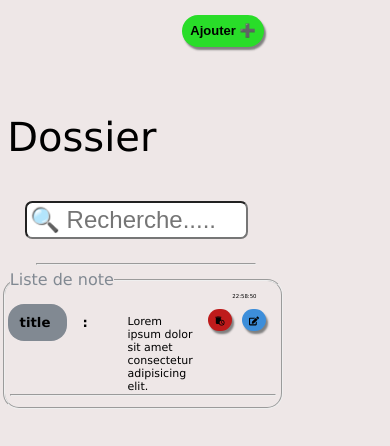
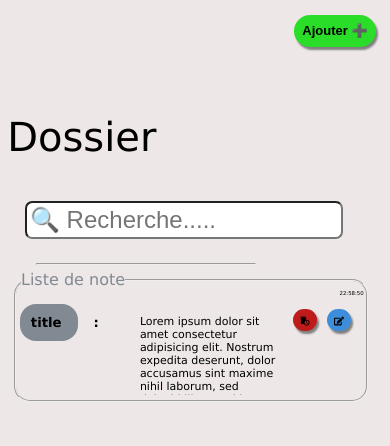
Before and after one commit to Abombidus/noteApp, a React (Vite) app: page / in a window 390 px wide. Shown: the top 446 px of the page. Built offline with nearby package versions, Linux system fonts and the light colour scheme.

Commit message:
commit=6

```diff
--- a/package.json
+++ b/package.json
@@ -4,7 +4,7 @@
   "version": "0.0.0",
   "type": "module",
   "scripts": {
-    "dev": "vite",
+    "dev": "vite --host",
     "build": "tsc -b && vite build",
     "lint": "eslint .",
     "preview": "vite preview"
--- a/src/App.tsx
+++ b/src/App.tsx
@@ -7,7 +7,7 @@ function App() {
   return (
     <>
       <Routes>
-        <Route path="/new Note" element={<NewNote />} />
+        <Route path="/newNote" element={<NewNote />} />
         <Route path="/" element={<Home />} />
       </Routes>
     </>
--- a/src/components/home/Home.tsx
+++ b/src/components/home/Home.tsx
@@ -16,7 +16,7 @@ function Home() {
       <button
         id="btnAdd"
         onClick={() => {
-          navigate("/new Note");
+          navigate("/newNote");
         }}
       >
         Ajouter ➕
@@ -64,7 +64,7 @@ function Home() {
                   </button>
                 </div>
               </div>
-              <hr className="diff" />
+              {/* <hr className="diff" /> */}
             </fieldset>
           </div>
         </div>
--- a/src/components/home/home.css
+++ b/src/components/home/home.css
@@ -66,7 +66,7 @@ h5::after {
   position: relative;
   top: 0.7rem;
 }
-/* BOutons  */
+/* Boutons  */
 #editTaskBtn {
   background: var(--color-blue);
 }
@@ -79,7 +79,7 @@ h5::after {
   background: var(--color-active1);
 }
 #editTaskBtn :active {
-  background: var(--color-active3);
+  background: var(--color-active2);
 }
 
 .timeDiv {
@@ -107,7 +107,7 @@ h5::after {
   }
   #btnAdd {
     position: relative;
-    right: 5.5rem;
+    left: 1.5rem;
     width: auto;
     height: auto;
     font-size: 13px;
@@ -122,7 +122,7 @@ h5::after {
     bottom: 1rem;
   }
   .searchBar {
-    width: 70%;
+    width: 100%;
     position: relative;
     top: 2.6rem;
   }
@@ -132,10 +132,10 @@ h5::after {
     width: 68%;
   }
   fieldset {
-    width: auto;
+    width: 167%;
     height: auto;
     position: relative;
-    right: 2.7rem;
+    right: 2rem;
     /* padding-right: -10p; */
   }
   legend {
@@ -172,9 +172,9 @@ h5::after {
   }
   .timeDiv {
     position: relative;
-    left: 2rem;
+    left: 8rem;
     width: 90%;
-    top: 0.5rem;
+    top: 0.3rem;
     font-size: 7px;
   }
   .time {
--- a/src/components/newNote/NewNote.tsx
+++ b/src/components/newNote/NewNote.tsx
@@ -8,11 +8,9 @@ import { useNavigate } from "react-router-dom";
 const NewNote = () => {
   const navigate = useNavigate();
   const [active, setActive] = useState(false);
+  // const [task, setTask] = useState([]);
+  // const [newTask, setNewTask] = useState("");
 
-  function texte(value) {
-    const champ = document.querySelector("textArea");
-    console.log(champ.value);
-  }
   return (
     <>
       <div className="one">
--- a/src/components/newNote/newNote.css
+++ b/src/components/newNote/newNote.css
@@ -102,8 +102,9 @@
     top: 7rem;
   }
   .textArea::placeholder {
-    position: relative;
-    color: red;
+    /* float:left; */
+    position: absolute;
+    left: 1.5rem;
   }
   .textArea {
     width: 100%;
```
